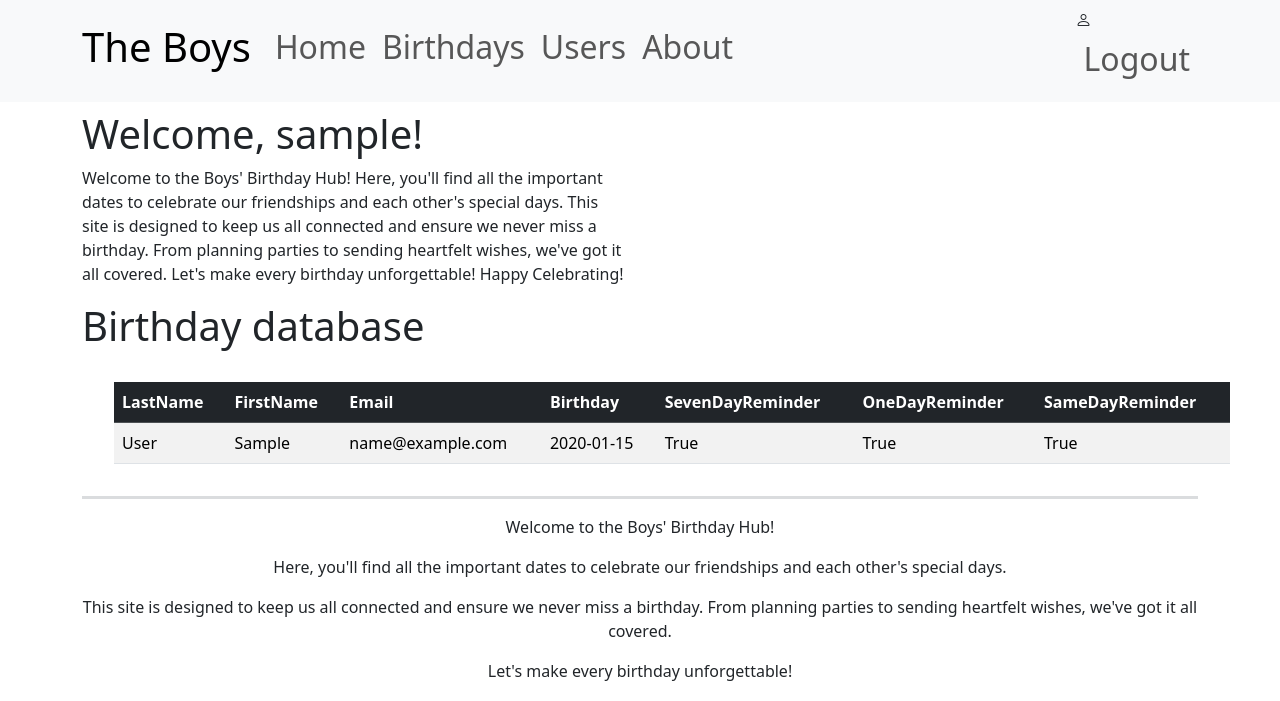
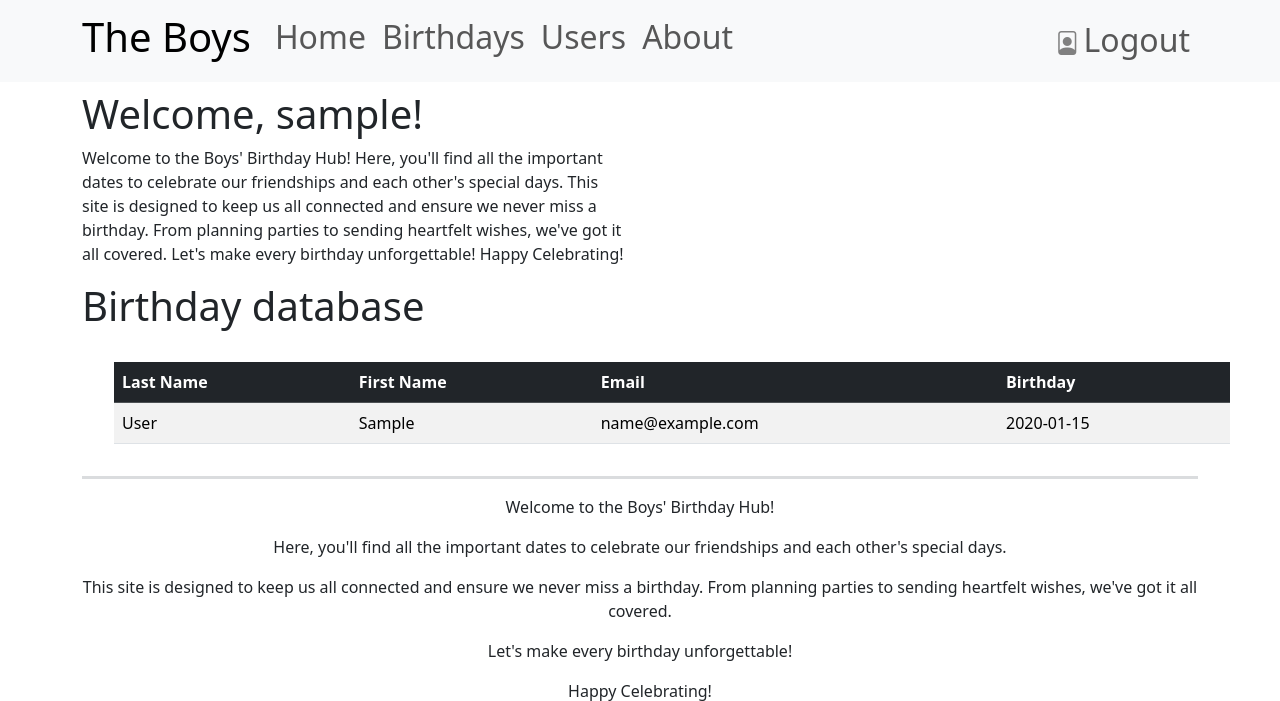
Before and after one commit to MarijnHuis/birthday_app, a Flask app: page / in a window 1280 px wide. Shown: the top 701 px of the page. Run offline with Flask 3, Linux system fonts and the light colour scheme; the first user in the database is signed in; tables that the repository leaves empty hold one stand-in row (Sample ...).

Commit message:
small html changes

```diff
--- a/app/templates/base.html
+++ b/app/templates/base.html
@@ -51,8 +51,9 @@
               </li>
               {% else %}
               <li class="nav-item">
-                <i class="bi bi-person"></i>
-                <a class="nav-link" href="{{ url_for('logout') }}"><h2>Logout</h2></a>
+                <a class="nav-link" href="{{ url_for('logout') }}">
+                  <i class="bi bi-file-person" style="font-size: 1.5rem; color: grey;"></i>
+                  <h2 class="d-inline">Logout</h2></a>
               </li>
 
 
--- a/app/templates/index.html
+++ b/app/templates/index.html
@@ -15,13 +15,10 @@
   <table class="table table-hover table-striped">
     <thead class="table-dark">
       <tr>
-        <th>LastName</th>
-        <th>FirstName</th>
+        <th>Last Name</th>
+        <th>First Name</th>
         <th>Email</th>
         <th>Birthday</th>
-        <th>SevenDayReminder</th>
-        <th>OneDayReminder</th>
-        <th>SameDayReminder</th>
       </tr>
     </thead>
     {% for bday in birthdays %}
@@ -30,9 +27,6 @@
       <td>{{ bday.firstname }}</td>
       <td>{{ bday.email }}</td>
       <td>{{ bday.birthday }}</td>
-      <td>{{ bday.seven_day_notify }}</td>
-      <td>{{ bday.one_day_notify }}</td>
-      <td>{{ bday.same_day_notify }}</td>
     </tr>
     {% endfor %}
   </table>
```
Also changed, not shown: app/templates/errors/404.html (+6 -4 lines).
